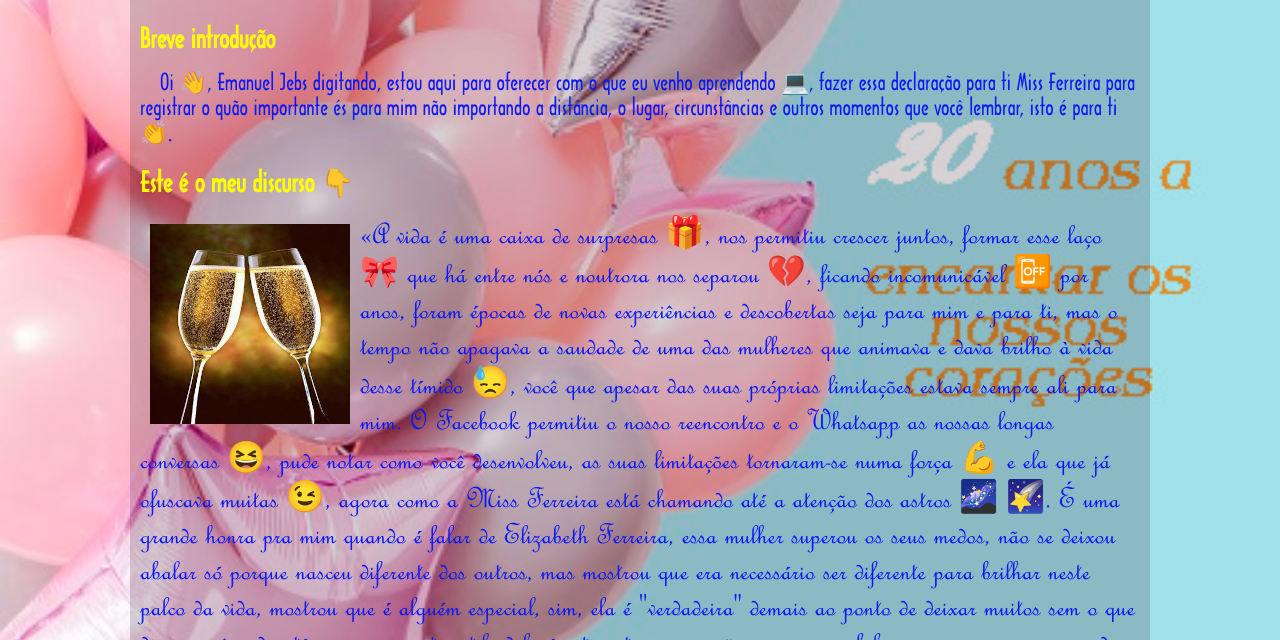
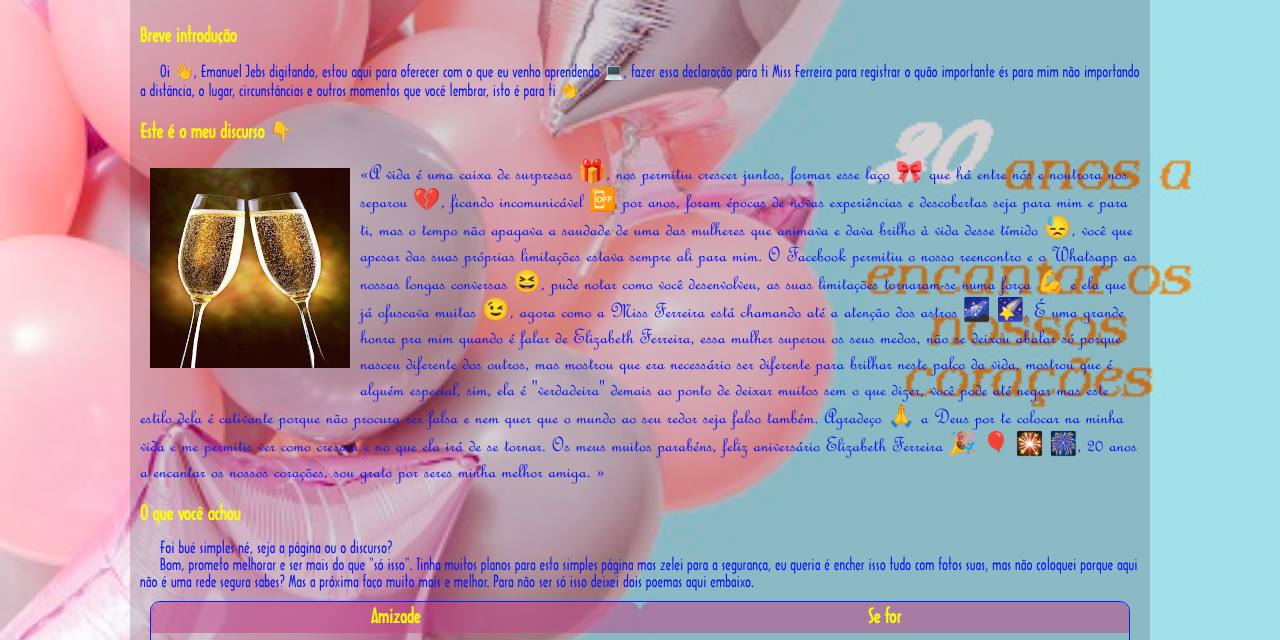
Before and after one commit to emanueljefte/Parabens, a plain HTML site: page discurso.html in a window 1280 px wide. Shown: the part 108-748 px from the top of the page. Drawn offline with Linux system fonts and the light colour scheme.

Commit message:
cheio de defeitos

```diff
--- a/etecoli.css
+++ b/etecoli.css
@@ -59,7 +59,7 @@ main {
     padding: 10px;
     color: rgb(9, 25, 247);
     background-color: rgba(37, 2, 21, 0.178);
-    font-size: 1.4em;
+
 }
 main section p {
     text-indent: 20px;
```
